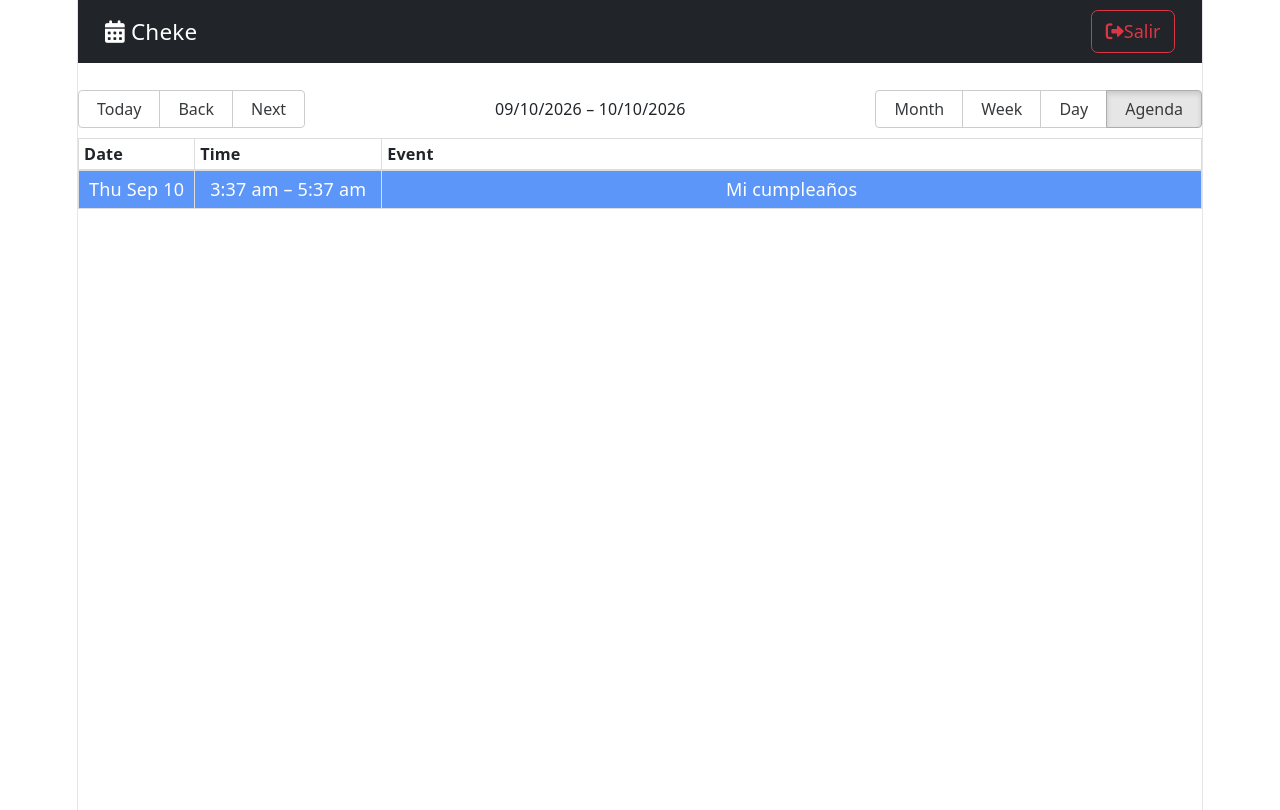
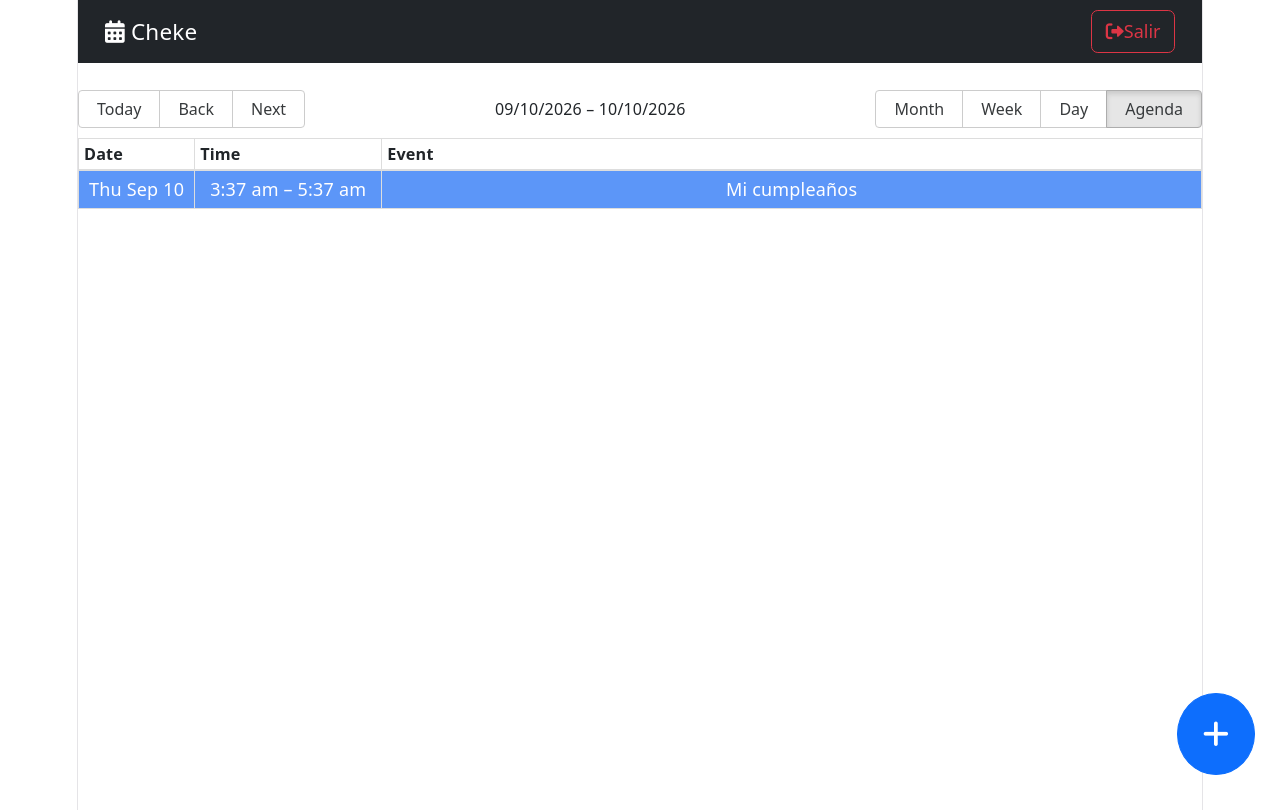
Before and after one commit to EzequielPasillasGonzalez/react-calendar-app, a React (Vite) app: page / in a window 1280 px wide. Built offline with nearby package versions, Linux system fonts and the light colour scheme.

Commit message:
feat: agregar botón flotante para crear nuevos eventos y mejorar la interfaz

```diff
--- a/src/calendar/components/CalendarForm.tsx
+++ b/src/calendar/components/CalendarForm.tsx
@@ -15,8 +15,8 @@ interface Props {
 
 export const CalendarForm = ({ onEventSubmit, initialFormValues }: Props) => {
   const [formValues, setFormValues] = useState({
-    title: initialFormValues?.title ?? "Cheke",
-    notes: initialFormValues?.notes ?? "Holi",
+    title: initialFormValues?.title ?? "",
+    notes: initialFormValues?.notes ?? "",
     start: initialFormValues?.start ?? new Date(),
     end: initialFormValues?.end ?? addHours(new Date(), 2),
   });
--- /dev/null
+++ b/src/calendar/components/FabAddNew.tsx
@@ -0,0 +1,17 @@
+import { useCalendarStore, useUiStore } from "@/store/index.ts";
+
+export const FabAddNew = () => {
+  const onOpenDateModal = useUiStore((state) => state.onOpenDateModal);
+  const onSetActiveEvent = useCalendarStore((state) => state.onSetActiveEvent);
+
+  const handleClickNew = () => {
+    onSetActiveEvent(null);
+    onOpenDateModal();
+  };
+
+  return (
+    <button className="btn btn-primary fab" onClick={handleClickNew}>
+      <i className="fas fa-plus" />
+    </button>
+  );
+};
--- a/src/calendar/index.ts
+++ b/src/calendar/index.ts
@@ -1,4 +1,5 @@
 export * from "@/calendar/pages/CalendarPage.tsx";
 export * from "@/calendar/components/Navbar.tsx";
 export * from "@/calendar/components/CalendarModal.tsx";
+export * from "@/calendar/components/FabAddNew.tsx";
 export * from "@/calendar/interfaces/index.ts";
--- a/src/calendar/pages/CalendarPage.tsx
+++ b/src/calendar/pages/CalendarPage.tsx
@@ -4,7 +4,7 @@ import "react-big-calendar/lib/css/react-big-calendar.css";
 
 import { localizer } from "@/helpers/";
 import type { EventCalendar } from "@/calendar/interfaces/";
-import { Navbar, CalendarModal } from "@/calendar/";
+import { Navbar, CalendarModal, FabAddNew } from "@/calendar/";
 import { useCalendarStore, useUiStore } from "@/store/index.ts";
 
 export const CalendarPage = () => {
@@ -69,6 +69,7 @@ export const CalendarPage = () => {
       />
 
       <CalendarModal />
+      <FabAddNew />
     </>
   );
 };
--- a/src/store/calendar/calendarStore.ts
+++ b/src/store/calendar/calendarStore.ts
@@ -21,7 +21,6 @@ type CalendarState = {
 
   // Actions
   onSetActiveEvent: (payload: EventCalendar | null) => void;
-  // onCloseDateModal: () => void;
 };
 
 export const useCalendarStore = create<CalendarState>()((set) => ({
@@ -30,6 +29,4 @@ export const useCalendarStore = create<CalendarState>()((set) => ({
   onSetActiveEvent(payload) {
     set({ activeEvent: payload });
   },
-  // onCloseDateModal() {},
-  // onOpenDateModal() {},
 }));
--- a/src/styles.css
+++ b/src/styles.css
@@ -150,3 +150,13 @@ code {
   outline: none;
   padding: 10px;
 }
+
+.fab {
+  border-radius: 100%;
+  bottom: 25px;
+  font-size: 30px;
+  padding: 25px;
+  right: 25px;
+  text-align: center;
+  position: absolute;
+}
```
